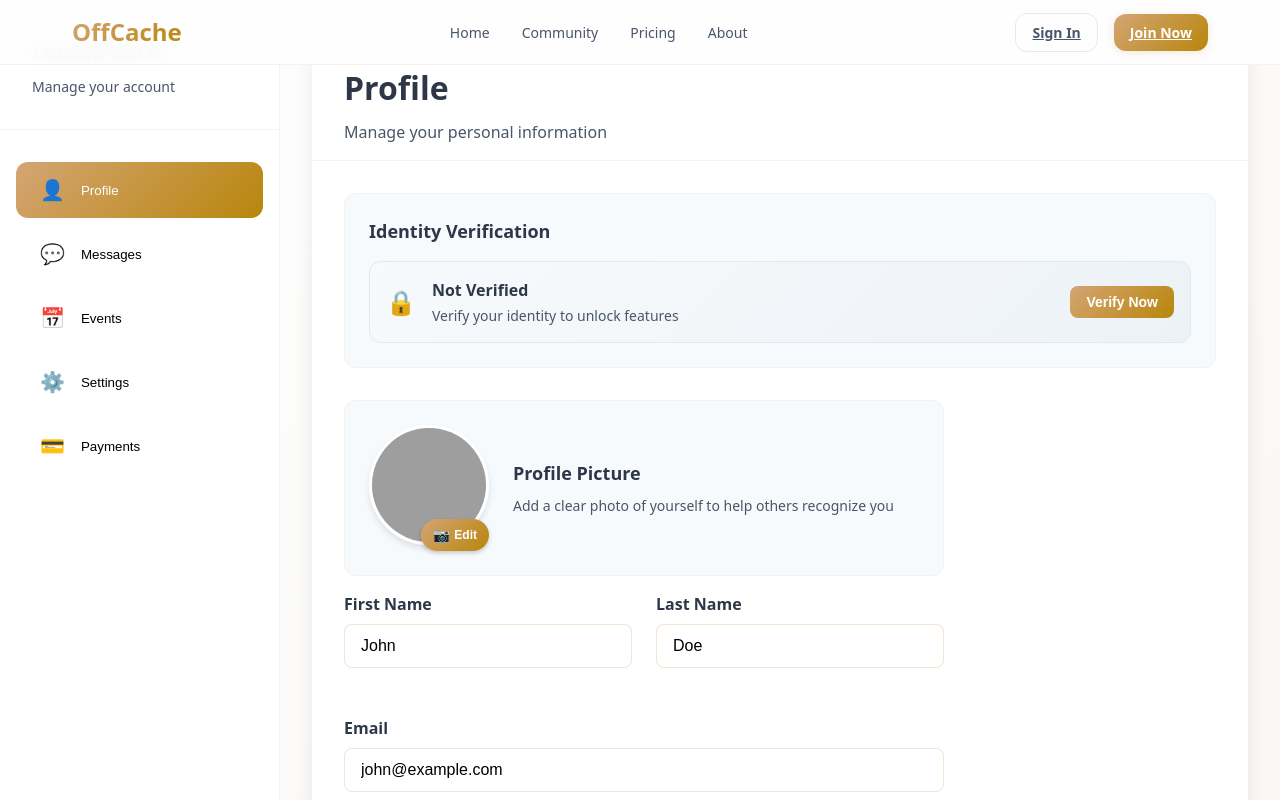
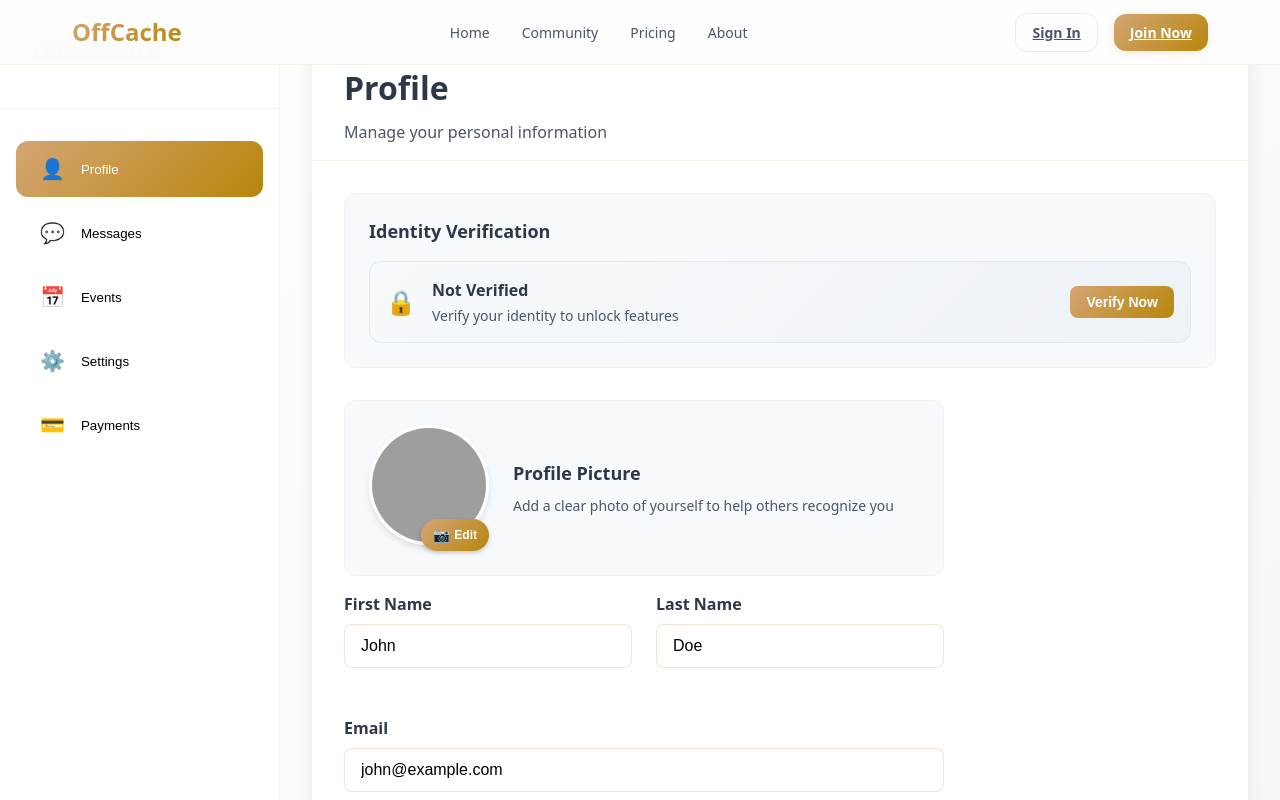
Before and after one commit to SageJonathan/offcache_client, a React (Vite) app in the folder my-app/: page /dashboard in a window 1280 px wide. Shown: the top 800 px of the page. Built offline with nearby package versions, Linux system fonts and the light colour scheme; grey boxes are pictures that could not be loaded.

Commit message:
remove dashboard subtitle

```diff
--- a/my-app/src/components/Dashboard/Dashboard.tsx
+++ b/my-app/src/components/Dashboard/Dashboard.tsx
@@ -23,7 +23,6 @@ const DashboardC = () => {
         <div className="dashboard__sidebar">
           <div className="dashboard__sidebar-header">
             <h2 className="dashboard__sidebar-title">Dashboard</h2>
-            <p className="dashboard__sidebar-subtitle">Manage your account</p>
           </div>
 
           <nav className="dashboard__nav">
```
